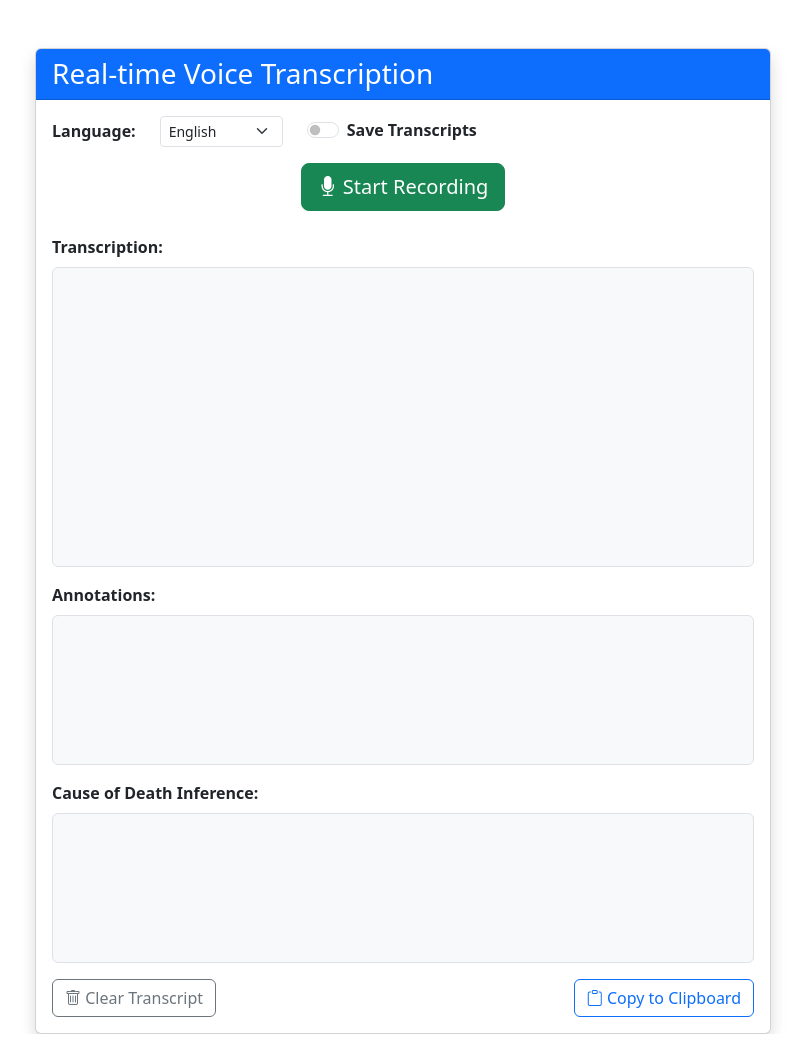
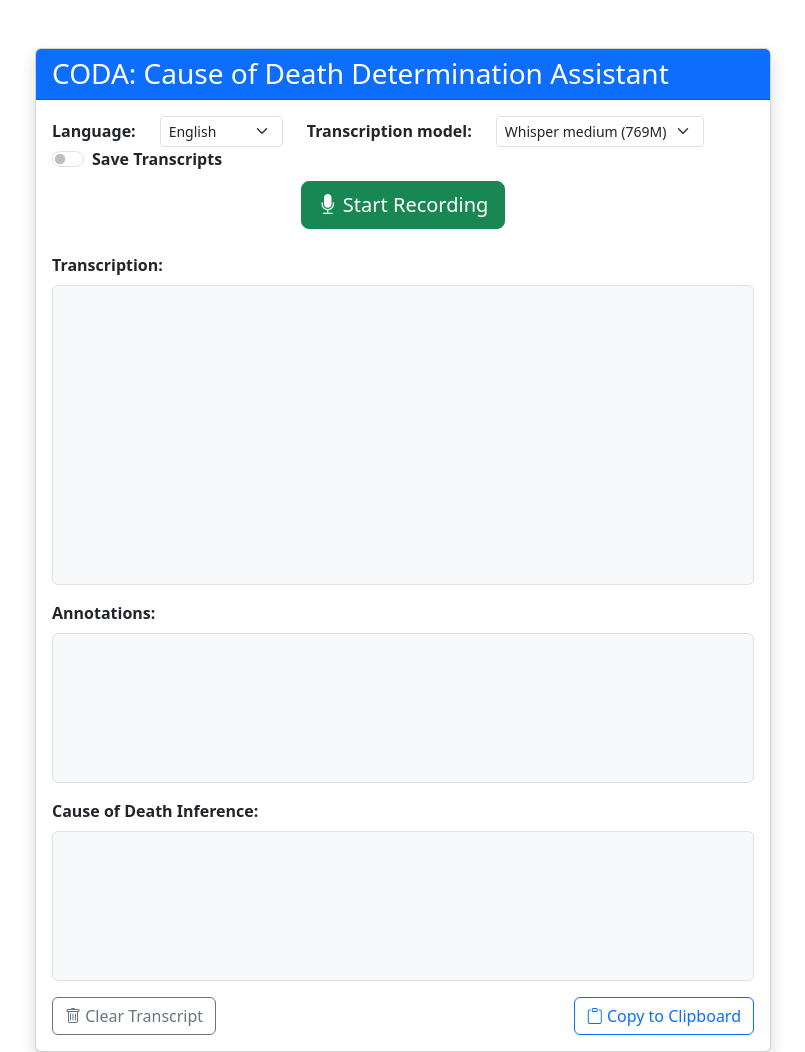
Before and after one commit to codaproject/coda, a FastAPI app: page / in a window 1280 px wide. Shown: the whole page, without its empty margins (237-1042 px from the left). Run offline with FastAPI, Linux system fonts and the light colour scheme; parts of the project's set-up code (start-up, migrations or seed data) failed here and were passed over.

Commit message:
Add more configuration options to UI

```diff
--- a/src/coda/app/server.py
+++ b/src/coda/app/server.py
@@ -53,11 +53,17 @@ current_language = "en"
 save_enabled = False
 save_files: Dict[str, object] = {}  # open file handles keyed by language code
 transcripts_dir = CODA_BASE.join(name="transcripts")
+current_whisper_model = "medium"
+current_llm_provider = "openai"
+current_llm_model = "gpt-4o-mini"
 
 
 class SettingsRequest(BaseModel):
     language: Optional[str] = None
     save_enabled: Optional[bool] = None
+    whisper_model: Optional[str] = None
+    llm_provider: Optional[str] = None
+    llm_model: Optional[str] = None
 
 
 def get_language_name(code: str) -> str:
@@ -144,7 +150,8 @@ async def translate_text(text: str, source_language: str) -> str:
     prompt = (f"Translate the following {lang_name} text to English. "
               f"Return only the translation, nothing else.\n\n{text}")
     try:
-        llm = create_llm_client()
+        llm = create_llm_client(provider=current_llm_provider,
+                                model=current_llm_model)
         loop = asyncio.get_running_loop()
         translation = await loop.run_in_executor(None, llm.call, prompt)
         return translation.strip()
@@ -232,13 +239,17 @@ async def get_settings():
         "language": current_language,
         "save_enabled": save_enabled,
         "file_paths": file_paths,
+        "whisper_model": current_whisper_model,
+        "llm_provider": current_llm_provider,
+        "llm_model": current_llm_model,
     }
 
 
 @app.post("/settings")
 async def update_settings(req: SettingsRequest):
     """Update server settings."""
-    global current_language, save_enabled
+    global current_language, save_enabled, transcriber
+    global current_whisper_model, current_llm_provider, current_llm_model
     if req.language is not None:
         current_language = req.language
         logger.info(f"Language set to: {current_language}")
@@ -250,11 +261,26 @@ async def update_settings(req: SettingsRequest):
         else:
             close_save_files()
             logger.info("Transcript saving disabled")
+    if req.whisper_model is not None and req.whisper_model != current_whisper_model:
+        current_whisper_model = req.whisper_model
+        logger.info(f"Reloading Whisper model: {current_whisper_model}")
+        transcriber = WhisperTranscriber(grounder=GildaGrounder(),
+                                         model_size=current_whisper_model)
+        logger.info(f"Whisper model reloaded: {current_whisper_model}")
+    if req.llm_provider is not None:
+        current_llm_provider = req.llm_provider
+        logger.info(f"LLM provider set to: {current_llm_provider}")
+    if req.llm_model is not None:
+        current_llm_model = req.llm_model
+        logger.info(f"LLM model set to: {current_llm_model}")
     file_paths = {k: f.name for k, f in save_files.items()} if save_files else {}
     return {
         "language": current_language,
         "save_enabled": save_enabled,
         "file_paths": file_paths,
+        "whisper_model": current_whisper_model,
+        "llm_provider": current_llm_provider,
+        "llm_model": current_llm_model,
     }
 
 
--- a/src/coda/app/templates/index.html
+++ b/src/coda/app/templates/index.html
@@ -3,7 +3,7 @@
 <head>
     <meta charset="UTF-8">
     <meta name="viewport" content="width=device-width, initial-scale=1.0">
-    <title>Real-time Voice Transcription</title>
+    <title>CODA: Cause of Death Determination Assistant</title>
     <link href="https://cdn.jsdelivr.net/npm/bootstrap@5.3.0/dist/css/bootstrap.min.css" rel="stylesheet">
     <style>
         .transcript-box {
@@ -72,11 +72,11 @@
             <div class="col-md-8">
                 <div class="card shadow">
                     <div class="card-header bg-primary text-white">
-                        <h3 class="mb-0">Real-time Voice Transcription</h3>
+                        <h3 class="mb-0">CODA: Cause of Death Determination Assistant</h3>
                     </div>
                     <div class="card-body">
-                        <!-- Settings row -->
-                        <div class="row mb-3 align-items-center">
+                        <!-- Settings rows -->
+                        <div class="row mb-2 align-items-center">
                             <div class="col-auto">
                                 <label for="languageSelect" class="form-label mb-0 fw-bold">Language:</label>
                             </div>
@@ -93,10 +93,43 @@
                                 </select>
                             </div>
                             <div class="col-auto">
+                                <label for="whisperModelSelect" class="form-label mb-0 fw-bold">Transcription model:</label>
+                            </div>
+                            <div class="col-auto">
+                                <select id="whisperModelSelect" class="form-select form-select-sm" style="width: auto; display: inline-block;">
+                                    <option value="tiny">Whisper tiny (39M)</option>
+                                    <option value="base">Whisper base (74M)</option>
+                                    <option value="small">Whisper small (244M)</option>
+                                    <option value="medium">Whisper medium (769M)</option>
+                                    <option value="large">Whisper large (1.5G)</option>
+                                    <option value="large-v2">Whisper large-v2 (1.5G)</option>
+                                    <option value="large-v3">Whisper large-v3 (1.5G)</option>
+                                </select>
+                                <button id="whisperApplyBtn" class="btn btn-sm btn-outline-primary ms-1" style="display: none;">Load</button>
+                            </div>
+                            <div class="col-auto">
                                 <div class="form-check form-switch">
                                     <input class="form-check-input" type="checkbox" id="saveToggle">
                                     <label class="form-check-label fw-bold" for="saveToggle">Save Transcripts</label>
                                 </div>
+                            </div>
+                        </div>
+                        <div id="whisperWarning" class="mb-2" style="display: none;">
+                            <small class="text-warning"><i class="bi bi-exclamation-triangle-fill"></i> Large models require ~6GB+ VRAM and may be very slow on CPU</small>
+                        </div>
+                        <div class="row mb-3 align-items-center" id="llmSettingsRow">
+                            <div class="col-auto">
+                                <label for="llmProviderSelect" class="form-label mb-0 fw-bold">Translation LLM:</label>
+                            </div>
+                            <div class="col-auto">
+                                <select id="llmProviderSelect" class="form-select form-select-sm" style="width: auto;">
+                                    <option value="openai">OpenAI</option>
+                                    <option value="ollama">Ollama</option>
+                                </select>
+                            </div>
+                            <div class="col-auto">
+                                <input type="text" id="llmModelInput" class="form-control form-control-sm"
+                                       style="width: 160px;" placeholder="Model name">
                             </div>
                         </div>
                         <div id="filePathDisplay" class="mb-3" style="display: none;">
@@ -166,6 +199,29 @@
         const saveToggle = document.getElementById('saveToggle');
         const filePathDisplay = document.getElementById('filePathDisplay');
         const filePathText = document.getElementById('filePathText');
+        const whisperModelSelect = document.getElementById('whisperModelSelect');
+        const whisperWarning = document.getElementById('whisperWarning');
+        const whisperApplyBtn = document.getElementById('whisperApplyBtn');
+        const llmSettingsRow = document.getElementById('llmSettingsRow');
+        const llmProviderSelect = document.getElementById('llmProviderSelect');
+        const llmModelInput = document.getElementById('llmModelInput');
+
+        // Default models per provider
+        const defaultLlmModels = {
+            openai: 'gpt-4o-mini',
+            ollama: 'llama3.2',
+        };
+
+        // Show/hide LLM settings based on language
+        function updateLlmVisibility() {
+            llmSettingsRow.style.display = languageSelect.value === 'en' ? 'none' : 'flex';
+        }
+
+        // Show/hide whisper warning for large models
+        function updateWhisperWarning() {
+            const val = whisperModelSelect.value;
+            whisperWarning.style.display = val.startsWith('large') ? 'block' : 'none';
+        }
 
         // Load current settings on page load
         async function loadSettings() {
@@ -174,7 +230,13 @@
                 const data = await resp.json();
                 languageSelect.value = data.language;
                 saveToggle.checked = data.save_enabled;
+                whisperModelSelect.value = data.whisper_model;
+                loadedWhisperModel = data.whisper_model;
+                llmProviderSelect.value = data.llm_provider;
+                llmModelInput.value = data.llm_model;
                 updateFilePathDisplay(data.file_paths);
+                updateLlmVisibility();
+                updateWhisperWarning();
             } catch (e) {
                 console.error('Failed to load settings:', e);
             }
@@ -189,6 +251,9 @@
                 });
                 const data = await resp.json();
                 updateFilePathDisplay(data.file_paths);
+                if (changes.whisper_model) {
+                    showStatus(`Whisper model changed to ${changes.whisper_model} - loading...`, 'info');
+                }
             } catch (e) {
                 console.error('Failed to update settings:', e);
                 showStatus('Failed to update settings', 'danger');
@@ -209,10 +274,51 @@
 
         languageSelect.addEventListener('change', () => {
             updateSettings({language: languageSelect.value});
+            updateLlmVisibility();
         });
 
         saveToggle.addEventListener('change', () => {
             updateSettings({save_enabled: saveToggle.checked});
+        });
+
+        let loadedWhisperModel = null;
+
+        whisperModelSelect.addEventListener('change', () => {
+            updateWhisperWarning();
+            // Show "Load" button if selection differs from what's currently loaded
+            if (whisperModelSelect.value !== loadedWhisperModel) {
+                whisperApplyBtn.style.display = 'inline-block';
+            } else {
+                whisperApplyBtn.style.display = 'none';
+            }
+        });
+
+        whisperApplyBtn.addEventListener('click', async () => {
+            whisperApplyBtn.disabled = true;
+            whisperApplyBtn.textContent = 'Loading...';
+            showStatus(`Loading Whisper model "${whisperModelSelect.value}"...`, 'info');
+            await updateSettings({whisper_model: whisperModelSelect.value});
+            loadedWhisperModel = whisperModelSelect.value;
+            whisperApplyBtn.style.display = 'none';
+            whisperApplyBtn.disabled = false;
+            whisperApplyBtn.textContent = 'Load';
+            showStatus(`Whisper model "${loadedWhisperModel}" loaded`, 'success');
+        });
+
+        llmProviderSelect.addEventListener('change', () => {
+            const provider = llmProviderSelect.value;
+            llmModelInput.value = defaultLlmModels[provider] || '';
+            updateSettings({llm_provider: provider, llm_model: llmModelInput.value});
+        });
+
+        let llmModelDebounce = null;
+        llmModelInput.addEventListener('input', () => {
+            clearTimeout(llmModelDebounce);
+            llmModelDebounce = setTimeout(() => {
+                if (llmModelInput.value.trim()) {
+                    updateSettings({llm_model: llmModelInput.value.trim()});
+                }
+            }, 500);
         });
 
         function showStatus(message, type = 'info') {
@@ -226,8 +332,9 @@
 
         async function startRecording() {
             try {
-                // Disable language select while recording
+                // Disable model selects while recording
                 languageSelect.disabled = true;
+                whisperModelSelect.disabled = true;
 
                 // Connect to WebSocket
                 ws = new WebSocket('ws://localhost:8000/ws');
@@ -387,8 +494,9 @@
             recordBtn.classList.add('btn-success');
             recordingStatus.style.display = 'none';
 
-            // Re-enable language select
+            // Re-enable model selects
             languageSelect.disabled = false;
+            whisperModelSelect.disabled = false;
         }
 
         recordBtn.addEventListener('click', () => {
```
